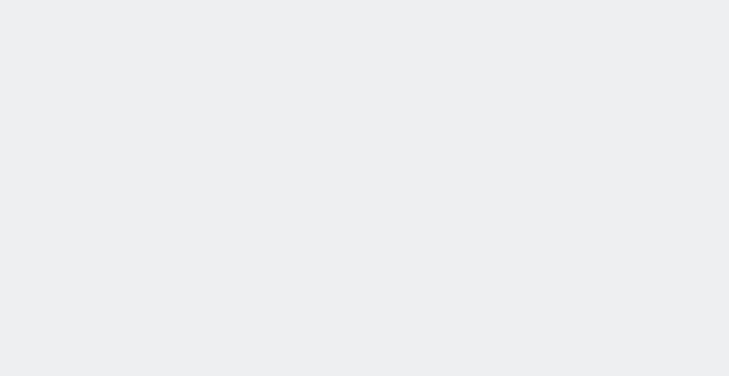
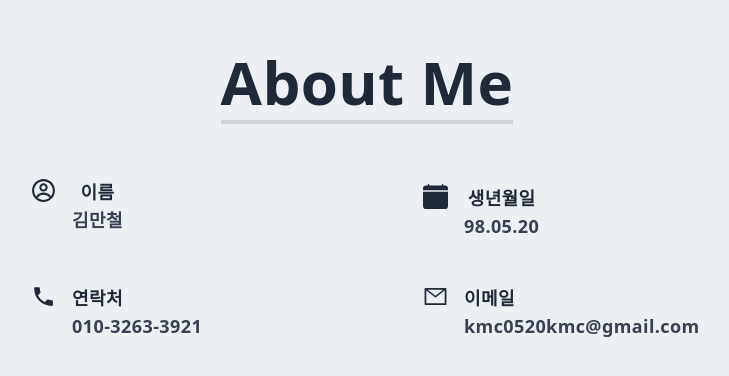
Before and after one commit to overaction/overaction-portfolio_page, a Next.js app in the folder portfolio/: page / in a window 1280 px wide. Shown: the part 1008-1384 px from the top of the page, without its empty margins (273-1002 px from the left). Before the commit the page ends 800 px from the top, so only its background shows below. Built offline with nearby package versions, Linux system fonts and the light colour scheme.

Commit message:
About 페이지 제작

```diff
--- /dev/null
+++ b/portfolio/components/About.jsx
@@ -0,0 +1,58 @@
+import React from 'react'
+import { CgProfile } from 'react-icons/cg'
+import {BsFillCalendarFill} from 'react-icons/bs'
+import {IoMdCall} from 'react-icons/io'
+import {
+    AiOutlineMail,
+} from 'react-icons/ai'
+const About = () => {
+    return (
+        <div className="w-full h-screen p-2 flex items-center py-16 text-center">
+                <div className="w-full flex justify-center items-center flex-col">
+                    <h1 className="inline-block border-b-4 border-gray-300 py-2 mb-12">
+                        About Me
+                    </h1>
+                    <ul className="flex flex-wrap justify-center items-center flex-col sm:flex-row ml-20 gap-8">
+                        <li className='flex w-[100%] flex-[40%]'>
+                            <div>
+                                <CgProfile size={25}/>
+                            </div>
+                            <div className='ml-4'>
+                                <h1 className='text-lg font-bold'>이름</h1>
+                                <div className='text-lg font-semibold text-gray-700'>김만철</div>
+                            </div>
+                        </li>
+                        <li className='flex w-[100%] flex-[40%] mt-3'>
+                            <div>
+                                <BsFillCalendarFill size={25} />
+                            </div>
+                            <div className='ml-4'>
+                                <h1 className='text-lg font-bold'>생년월일</h1>
+                                <div className='text-lg font-semibold text-gray-700'>98.05.20</div>
+                            </div>
+                        </li>
+                        <li className='flex w-[100%] flex-[40%] mt-3'>
+                            <div>
+                                <IoMdCall size={25} />
+                            </div>
+                            <div className='ml-4'>
+                                <h1 className='text-left text-lg font-bold'>연락처</h1>
+                                <div className='text-lg font-semibold text-gray-700'>010-3263-3921</div>
+                            </div>
+                        </li>
+                        <li className='flex w-[100%] flex-[40%] mt-3'>
+                            <div>
+                                <AiOutlineMail size={25} />
+                            </div>
+                            <div className='ml-4'>
+                                <h1 className='text-left text-lg font-bold'>이메일</h1>
+                                <div className='text-lg font-semibold text-gray-700'>kmc0520kmc@gmail.com</div>
+                            </div>
+                        </li>
+                    </ul>
+                </div>
+            </div>
+    )
+}
+
+export default About
--- a/portfolio/pages/index.js
+++ b/portfolio/pages/index.js
@@ -1,6 +1,7 @@
 import Head from 'next/head'
 import Navbar from '../components/Navbar'
 import Main from '../components/Main'
+import About from '../components/About'
 export default function Home() {
     return (
         <div>
@@ -14,6 +15,7 @@ export default function Home() {
             </Head>
             <Navbar />
             <Main />
+            <About />
         </div>
     )
 }
```
